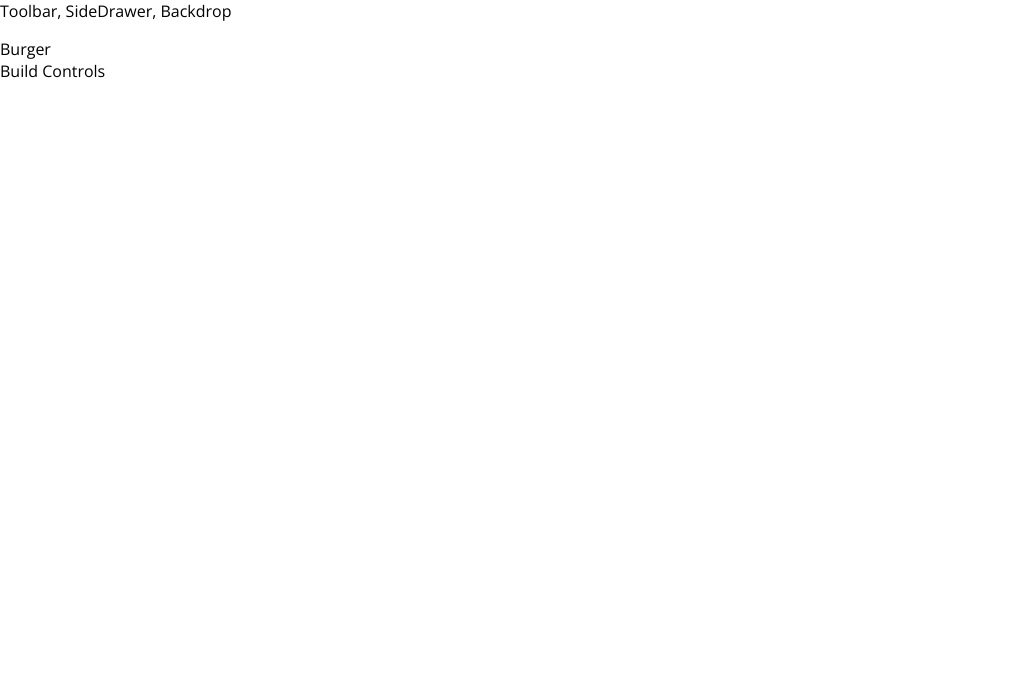
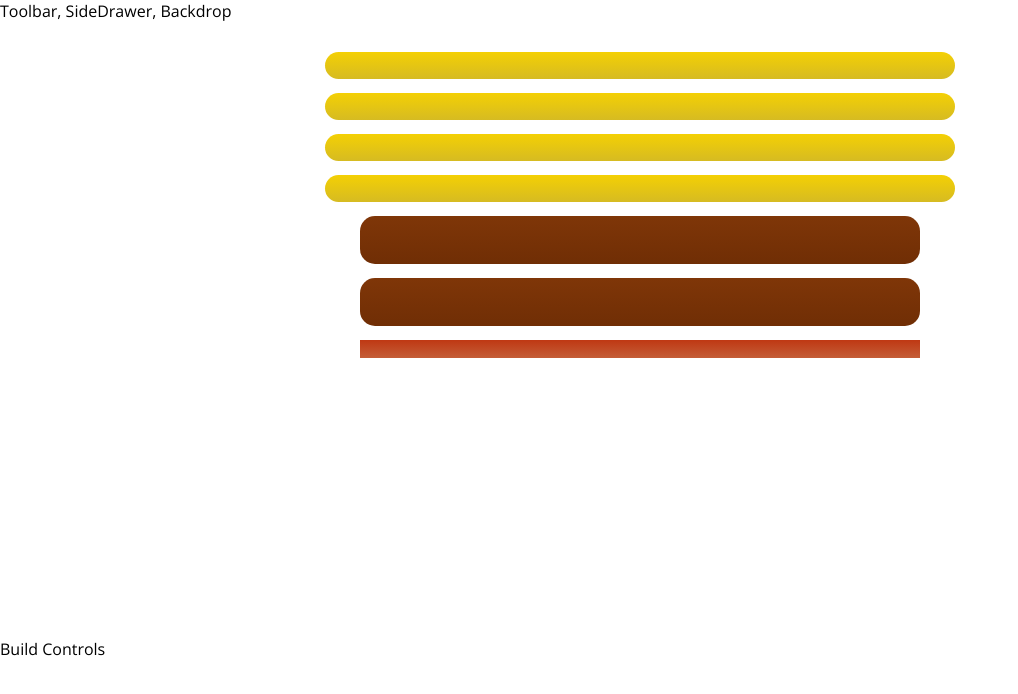
Before and after one commit to thyAshley/React-Development, a React (Create React App) app in the folder burger-app/: page / in a window 1280 px wide. Shown: the top 694 px of the page, without its empty margins (0-1018 px from the left). Built offline with nearby package versions, Linux system fonts and the light colour scheme.

Commit message:
added burger props

```diff
--- a/burger-app/src/components/Burger/Burger.js
+++ b/burger-app/src/components/Burger/Burger.js
@@ -1,7 +1,14 @@
 import React from "react";
 
+import BurgerIngredient from "./BurgerIngredients/BurgerIngredient";
+import classes from "./Burger.module.css";
 const Burger = (props) => {
-  return null;
+  const transformedIngredients = Object.keys(props.ingredients).map((igKey) => {
+    return [...Array(props.ingredients[igKey])].map((_, idx) => {
+      return <BurgerIngredient key={igKey + idx} type={igKey} />;
+    });
+  });
+  return <div className={classes.Burger}>{transformedIngredients}</div>;
 };
 
 export default Burger;
--- /dev/null
+++ b/burger-app/src/components/Burger/Burger.module.css
@@ -0,0 +1,30 @@
+.Burger {
+  font-size: 1.2rem;
+  font-weight: bold;
+  height: 250px;
+  margin: auto;
+  overflow: auto;
+  text-align: center;
+  width: 100%;
+}
+
+@media (min-width: 500px) and (min-height: 400px) {
+  .Burger {
+    height: 300px;
+    width: 350px;
+  }
+}
+
+@media (min-width: 500px) and (min-height: 401px) {
+  .Burger {
+    height: 400px;
+    width: 450px;
+  }
+}
+
+@media (min-width: 1000px) and (min-height: 700px) {
+  .Burger {
+    height: 600px;
+    width: 700px;
+  }
+}
--- a/burger-app/src/components/Burger/BurgerIngredients/BurgerIngredient.js
+++ b/burger-app/src/components/Burger/BurgerIngredients/BurgerIngredient.js
@@ -7,7 +7,7 @@ class BurgerIngredient extends Component {
     let ingredient = null;
     switch (this.props.type) {
       case "bread-bottom":
-        ingredient = <div ClassName={classes.BreadBottom}></div>;
+        ingredient = <div className={classes.BreadBottom}></div>;
         break;
       case "bread-top":
         ingredient = (
@@ -18,16 +18,16 @@ class BurgerIngredient extends Component {
         );
         break;
       case "meat":
-        ingredient = <div ClassName={classes.Meat}></div>;
+        ingredient = <div className={classes.Meat}></div>;
         break;
       case "salad":
-        ingredient = <div ClassName={classes.Salad}></div>;
+        ingredient = <div className={classes.Salad}></div>;
         break;
       case "cheese":
-        ingredient = <div ClassName={classes.Cheese}></div>;
+        ingredient = <div className={classes.Cheese}></div>;
         break;
       case "bacon":
-        ingredient = <div ClassName={classes.Bacon}></div>;
+        ingredient = <div className={classes.Bacon}></div>;
         break;
       default:
         ingredient = null;
--- a/burger-app/src/containers/BurgerBuilder/BurgerBuilder.js
+++ b/burger-app/src/containers/BurgerBuilder/BurgerBuilder.js
@@ -1,12 +1,21 @@
 import React, { Component } from "react";
 
 import Aux from "../../hoc/Auxiliary";
+import Burger from "../../components/Burger/Burger";
+class BurgerBuilder extends Component {
+  state = {
+    ingredient: {
+      cheese: 4,
+      salad: 0,
+      meat: 2,
+      bacon: 1,
+    },
+  };
 
-class BurgerBuilder extends Component {
   render() {
     return (
       <Aux>
-        <div>Burger</div>
+        <Burger ingredients={this.state.ingredient} />
         <div>Build Controls</div>
       </Aux>
     );
```
